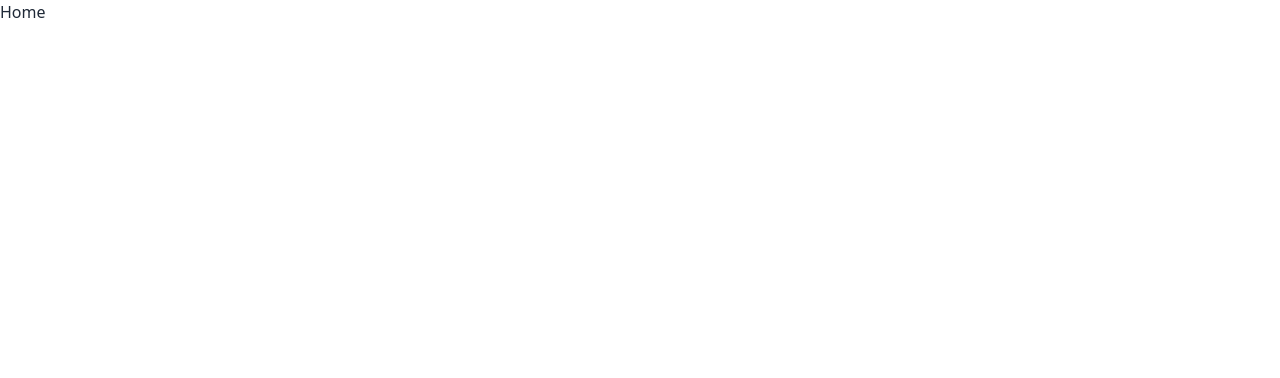
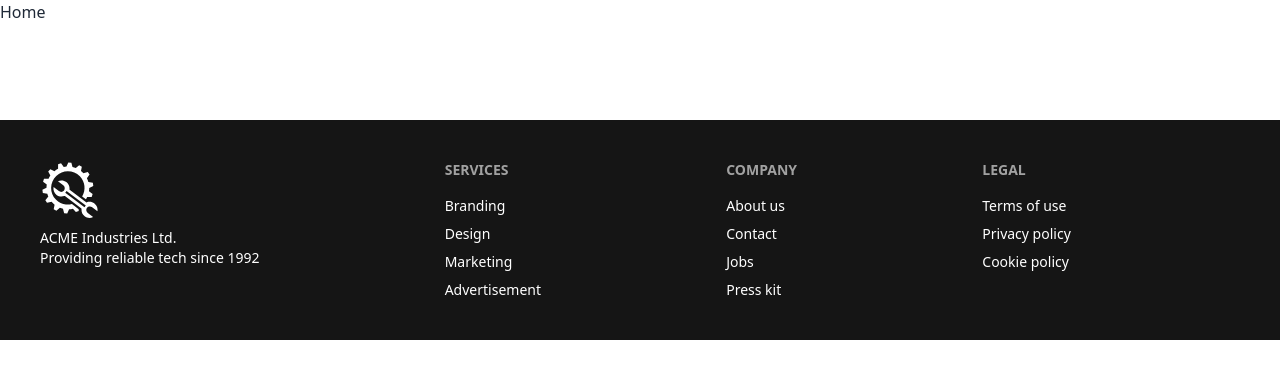
Before and after one commit to alamin6688/tech-revive-client, a React (Vite) app: page / in a window 1280 px wide. Shown: the top 378 px of the page. Built offline with nearby package versions, Linux system fonts and the light colour scheme.

Commit message:
footer section added

```diff
--- a/package.json
+++ b/package.json
@@ -14,6 +14,7 @@
     "match-sorter": "^6.3.4",
     "react": "^18.2.0",
     "react-dom": "^18.2.0",
+    "react-icons": "^5.2.1",
     "react-router-dom": "^6.23.1",
     "sort-by": "^1.2.0"
   },
--- a/src/App.jsx
+++ b/src/App.jsx
@@ -1,33 +1,13 @@
-import { useState } from 'react'
-import reactLogo from './assets/react.svg'
-import viteLogo from '/vite.svg'
 import './App.css'
 
 function App() {
-  const [count, setCount] = useState(0)
+
 
   return (
     <>
-      <div>
-        <a href="https://vitejs.dev" target="_blank">
-          <img src={viteLogo} className="logo" alt="Vite logo" />
-        </a>
-        <a href="https://react.dev" target="_blank">
-          <img src={reactLogo} className="logo react" alt="React logo" />
-        </a>
-      </div>
-      <h1>Vite + React</h1>
-      <div className="card">
-        <button onClick={() => setCount((count) => count + 1)}>
-          count is {count}
-        </button>
-        <p>
-          Edit <code>src/App.jsx</code> and save to test HMR
-        </p>
-      </div>
-      <p className="read-the-docs">
-        Click on the Vite and React logos to learn more
-      </p>
+      <h1>Tech Revive</h1>
+
+
     </>
   )
 }
--- a/src/Layout/Main.jsx
+++ b/src/Layout/Main.jsx
@@ -1,10 +1,12 @@
 import { Outlet } from "react-router-dom";
+import Footer from "../Pages/Shared/Footer/Footer";
 
 
 const Main = () => {
     return (
         <div>
             <Outlet></Outlet>
+            <Footer></Footer>
         </div>
     );
 };
--- /dev/null
+++ b/src/Pages/Shared/Footer/Footer.jsx
@@ -0,0 +1,42 @@
+import { GiAutoRepair } from "react-icons/gi";
+
+const Footer = () => {
+    return (
+        <div>
+        <footer className="footer p-10 bg-[#151515] text-white mt-24">
+          <aside>
+            <div>
+                <GiAutoRepair className="text-6xl"/>
+            </div>
+            <p>
+              ACME Industries Ltd.
+              <br />
+              Providing reliable tech since 1992
+            </p>
+          </aside>
+          <nav>
+            <h6 className="footer-title">Services</h6>
+            <a className="link link-hover">Branding</a>
+            <a className="link link-hover">Design</a>
+            <a className="link link-hover">Marketing</a>
+            <a className="link link-hover">Advertisement</a>
+          </nav>
+          <nav>
+            <h6 className="footer-title">Company</h6>
+            <a className="link link-hover">About us</a>
+            <a className="link link-hover">Contact</a>
+            <a className="link link-hover">Jobs</a>
+            <a className="link link-hover">Press kit</a>
+          </nav>
+          <nav>
+            <h6 className="footer-title">Legal</h6>
+            <a className="link link-hover">Terms of use</a>
+            <a className="link link-hover">Privacy policy</a>
+            <a className="link link-hover">Cookie policy</a>
+          </nav>
+      </footer>
+      </div>
+    );
+};
+
+export default Footer;
```
Also changed, not shown: 1 other file (tests, documents, lock files or other folders).
